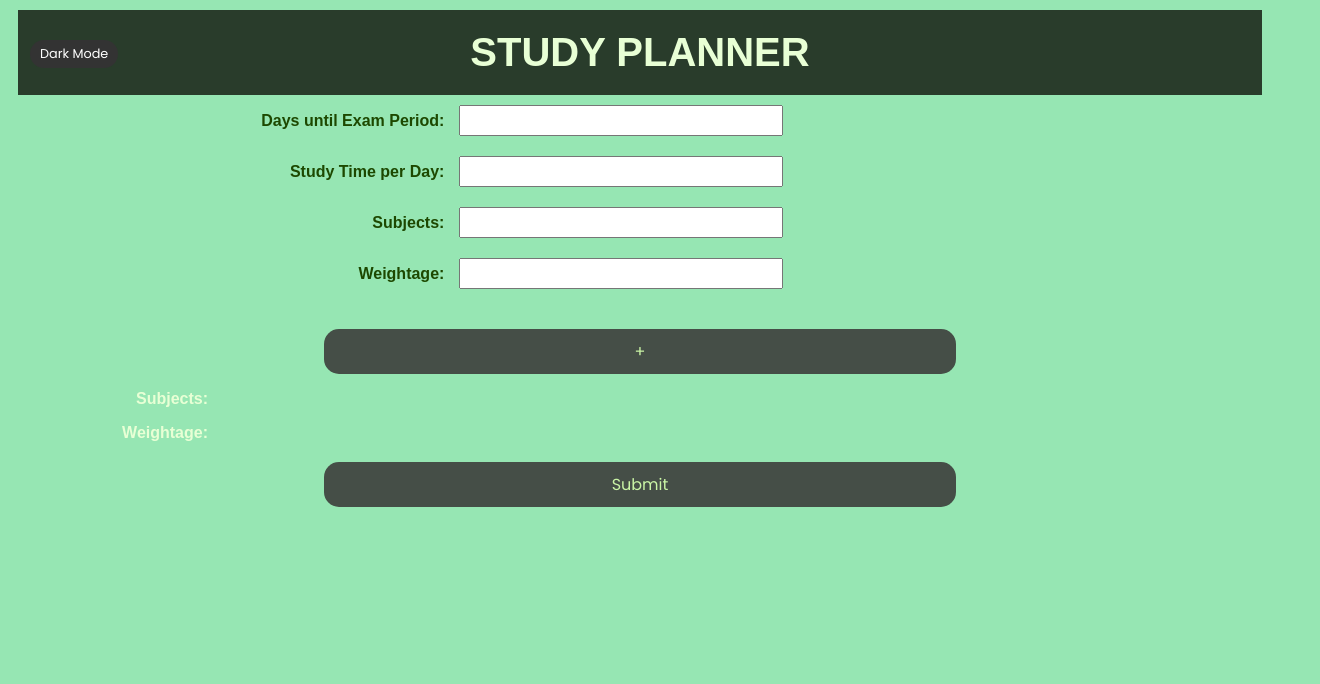
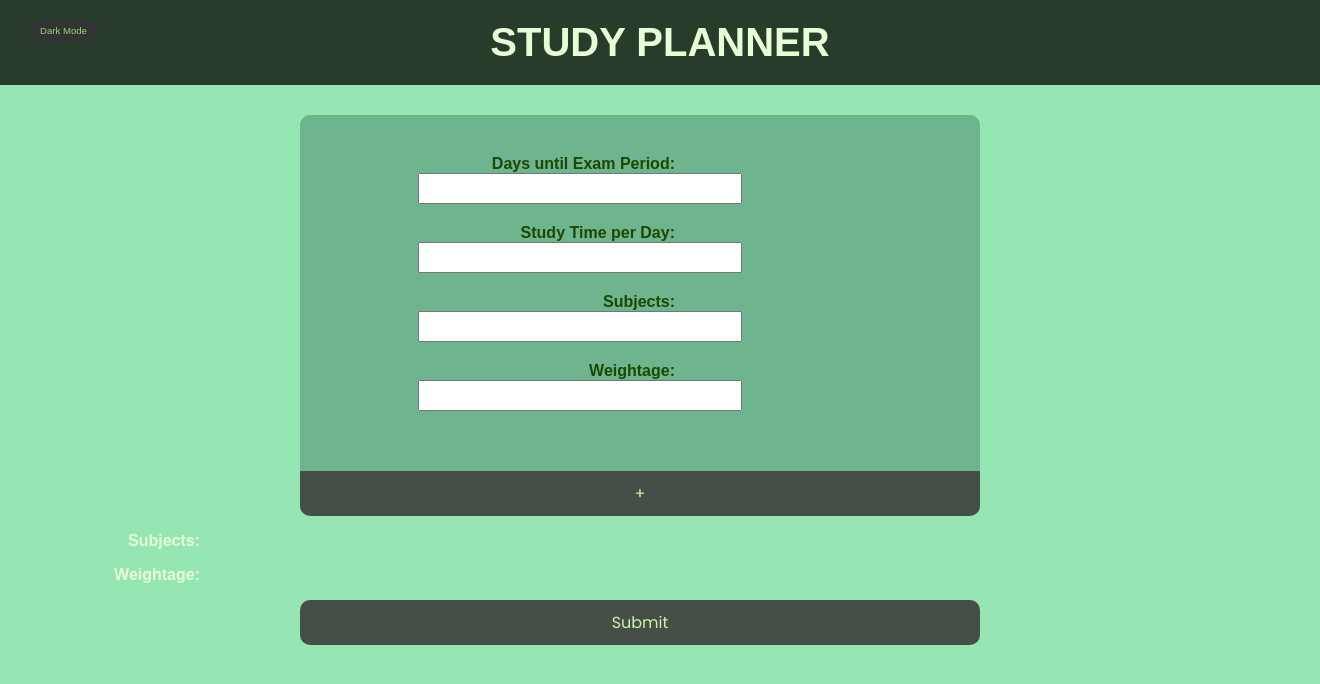
Before and after one commit to EugeneCheahYZ/Hack2024, a plain HTML site: page index.html in a window 1280 px wide. Shown: the whole page, 1320 px wide, since content can reach past the window. Drawn offline with Linux system fonts and the light colour scheme; a web font is replaced by a local one.

Commit message:
Updated CSS

```diff
--- a/index.html
+++ b/index.html
@@ -1,15 +1,13 @@
-
-
 <html>
     <head>
         <link rel="stylesheet" href='styles.css'>
         <script src="script.js"></script>
         <title>Study Planner</title>
-        <button id="darkModeToggle">Dark Mode</button>
     </head>
     <body>
         <h1 class='product'>STUDY PLANNER</h1>
-
+        <button id="darkModeToggle">Dark Mode</button>
+        <div class="box-container">
             <div class="inputs">
                 <div class="input-group">
                     <label>Days until Exam Period:</label>
@@ -28,17 +26,17 @@
                     <label>Weightage:</label>
                     <input id="weightageInput">
                 </div>
-
+            </div>
         </div>
         <div>
-            <button onclick="addSubjectandList()">+</button>
+            <button id="addButton" onclick="addSubjectandList()">+</button>
             <p class="lists">
             <label>Subjects:</label><ol id="subjectList"></ol>
             <label>Weightage:</label><ol id="weightageList"></ol>
             </p>
         </div>
         <div>
-            <button onclick="output()">Submit</button>
+            <button id="submitBtn" onclick="output()">Submit</button>
         </div>
 
 
--- a/styles.css
+++ b/styles.css
@@ -1,6 +1,8 @@
 @import url('https://fonts.googleapis.com/css2?family=Cantarell:ital,wght@0,400;0,700;1,400;1,700&family=Poppins:ital,wght@0,100;0,200;0,300;0,400;0,500;0,600;0,700;0,800;0,900;1,100;1,200;1,300;1,400;1,500;1,600;1,700;1,800;1,900&display=swap');
 
 body {
+    margin: 0; /* Remove default margin */
+    padding: 0; /* Remove default padding */
     background-color: #96E6B3;
     color: #e8ffd5;
     font-family: 'Cantarell', sans-serif;
@@ -12,21 +14,37 @@ body {
     text-align: center;
     background-color: #293c2b;
     border: none;
-    margin: 10px;
+    margin: 0;
+    margin-bottom: 30px;
     padding: 20px;
+    width: 100%;
 }
 
-button {
+#addButton {
     background-color: #454E47;
     color: #caf5a6;
     border: none;
     padding: 10px 20px;
-    margin-top: 10px;
     cursor: pointer;
-    border-radius: 15px;
+    border-radius: 0 0 10px 10px; /* Rounded bottom corners */
     display: block;
-    width: 50%;
-    margin: 20px auto 0;
+    width: 680px;
+    margin: 0 auto; /* Centered button */
+    transition: background-color 0.3s ease, transform 0.3s ease;
+    font-family: 'Poppins', sans-serif;
+    font-size: inherit;
+}
+
+#submitBtn {
+    background-color: #454E47;
+    color: #caf5a6;
+    border: none;
+    padding: 10px 20px;
+    cursor: pointer;
+    border-radius: 10px 10px; /* Rounded bottom corners */
+    display: block;
+    width: 680px;
+    margin: 0 auto; /* Centered button */
     transition: background-color 0.3s ease, transform 0.3s ease;
     font-family: 'Poppins', sans-serif;
     font-size: inherit;
@@ -34,7 +52,8 @@ button {
 
 button:hover {
     background-color: #5A6251;
-    transform: scale(1.05);
+    transform: scale(1.02);
+
 }
 
 input{
@@ -54,6 +73,15 @@ input{
     margin-bottom: 20px;
 }
 
+.box-container {
+    padding: 40px;
+    margin: 0 auto;
+    width: 600px;
+    background-color: #6eb48e;
+    border-radius: 10px 10px 0 0; /* Rounded top corners */
+}
+
+
 label {
     display: inline-block;
     width: 200px;
@@ -67,12 +95,13 @@ label {
     top: 20px;
     left: 30px;
     background-color: #333;
-    color: white;
+    color: rgb(144, 219, 126);
     border: none;
     padding: 5px 10px;
     cursor: pointer;
     width: auto;
-    font-size: 0.8rem;
+    font-size: 0.6rem;
+    border-radius: 10px 10px
 }
 
 .dark-theme {
@@ -80,7 +109,7 @@ label {
     color: #e8ffd5;
 }
 
-.dark-theme .inputs, .dark-theme .inputs input, .dark-theme .inputs label {
+.dark-theme .inputs, .dark-theme .inputs label {
     color: #e8ffd4;
 }
 
@@ -94,11 +123,16 @@ label {
 }
 
 .dark-theme button:hover {
-    background-color: #63a28a;
+    background-color: #3a6555;
 }
 
+.dark-theme .box-container {
+    background-color: #46755b
+}
+
+
 body, .product, button {
-    transition: background-color 0.8s ease;
+    transition: background-color 1s ease;
 }
 
 .lists{
```
Lines whose indentation alone changed are shown as unchanged.
